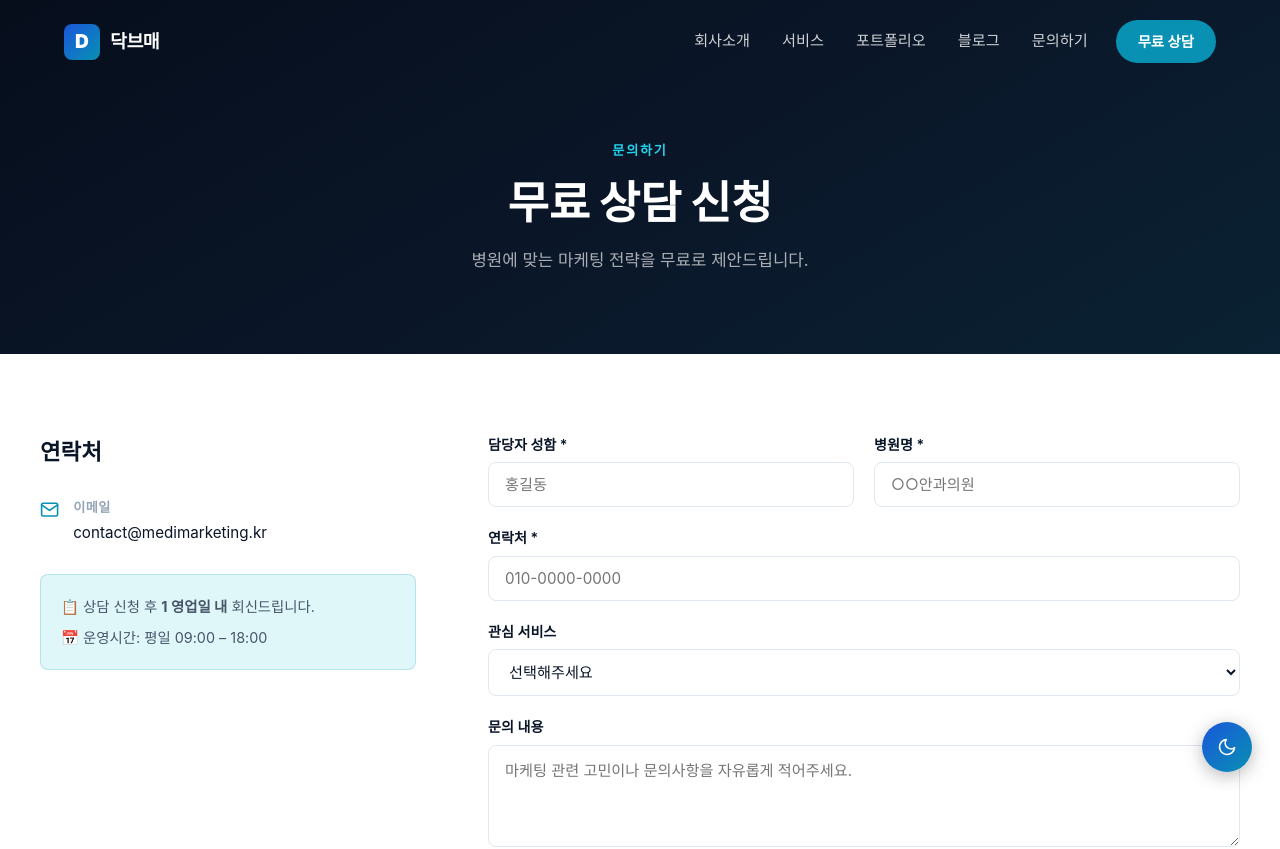
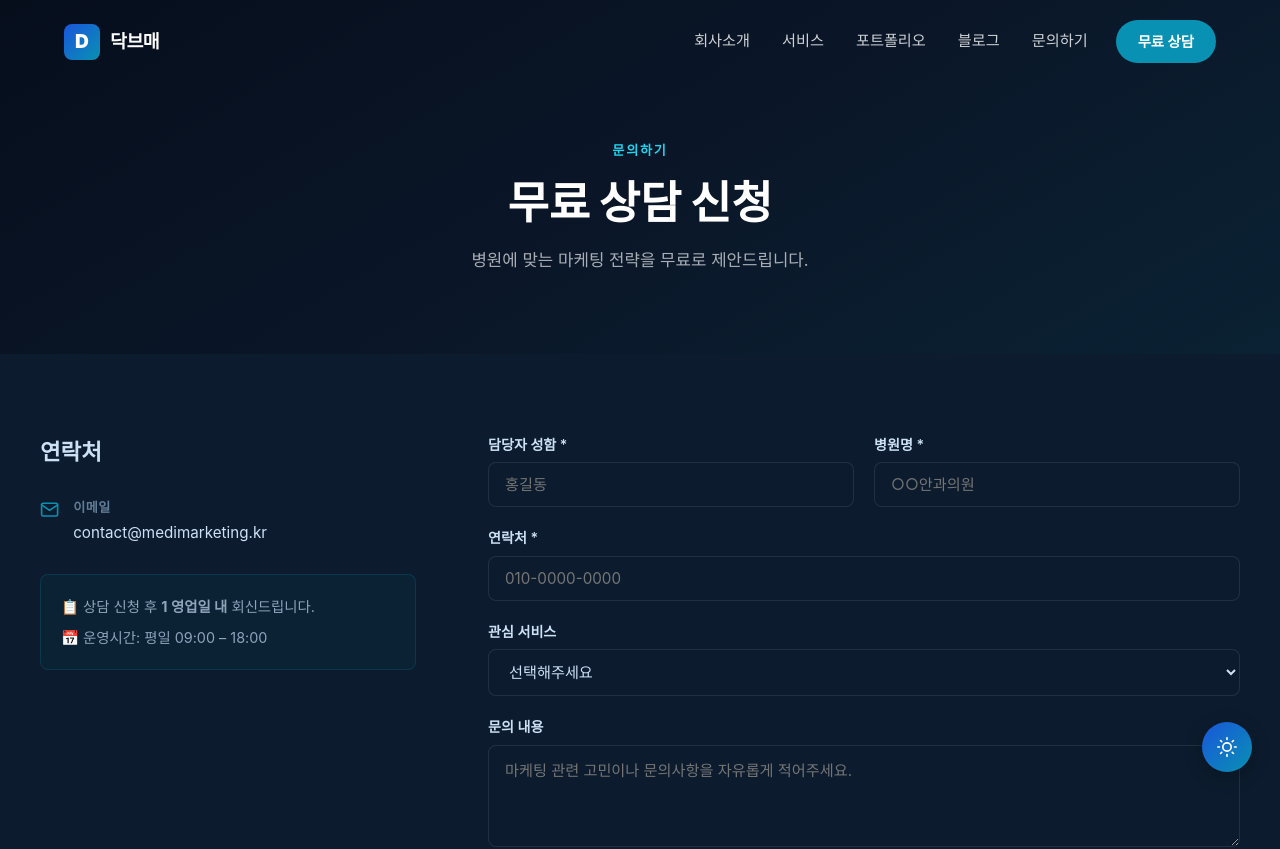
Before and after one commit to HalinaCho/rest02, a React (Create React App) app: page /#/contact in a window 1280 px wide. Shown: the top 849 px of the page. Built offline with nearby package versions, Linux system fonts and the light colour scheme.

Commit message:
@ fix: 다크모드 기본, 라이트모드 토글로 전환 (기본값 반전) @

```diff
--- a/src/App.js
+++ b/src/App.js
@@ -9,14 +9,14 @@ import Services from './pages/Services';
 import Contact from './pages/Contact';
 
 function App() {
-  const [darkMode, setDarkMode] = useState(() => {
-    return localStorage.getItem('theme') === 'dark';
+  const [lightMode, setLightMode] = useState(() => {
+    return localStorage.getItem('theme') === 'light';
   });
 
   useEffect(() => {
-    document.documentElement.setAttribute('data-theme', darkMode ? 'dark' : 'light');
-    localStorage.setItem('theme', darkMode ? 'dark' : 'light');
-  }, [darkMode]);
+    document.documentElement.setAttribute('data-theme', lightMode ? 'light' : 'dark');
+    localStorage.setItem('theme', lightMode ? 'light' : 'dark');
+  }, [lightMode]);
 
   return (
     <HashRouter>
@@ -30,7 +30,7 @@ function App() {
         </Routes>
       </main>
       <Footer />
-      <ThemeToggle darkMode={darkMode} onToggle={() => setDarkMode(d => !d)} />
+      <ThemeToggle lightMode={lightMode} onToggle={() => setLightMode(l => !l)} />
     </HashRouter>
   );
 }
--- a/src/components/ThemeToggle.js
+++ b/src/components/ThemeToggle.js
@@ -1,15 +1,15 @@
 import { FiSun, FiMoon } from 'react-icons/fi';
 import './ThemeToggle.css';
 
-function ThemeToggle({ darkMode, onToggle }) {
+function ThemeToggle({ lightMode, onToggle }) {
   return (
     <button
       className="theme-toggle"
       onClick={onToggle}
-      aria-label={darkMode ? '라이트 모드로 전환' : '다크 모드로 전환'}
-      title={darkMode ? '라이트 모드' : '다크 모드'}
+      aria-label={lightMode ? '다크 모드로 전환' : '라이트 모드로 전환'}
+      title={lightMode ? '다크 모드' : '라이트 모드'}
     >
-      {darkMode ? <FiSun /> : <FiMoon />}
+      {lightMode ? <FiMoon /> : <FiSun />}
     </button>
   );
 }
--- a/src/styles/variables.css
+++ b/src/styles/variables.css
@@ -5,7 +5,7 @@
   --royal-blue: #1a56db;
   --sky-blue: #2d7dd2;
 
-  /* accent — teal/cyan (replaces orange/yellow) */
+  /* accent — teal/cyan */
   --teal: #0891b2;
   --teal-dark: #0e6a8a;
   --cyan: #22d3ee;
@@ -15,31 +15,15 @@
   /* neutral */
   --white: #ffffff;
   --light-gray: #f1f5f9;
-  --mid-gray: #94a3b8;
   --dark-gray: #334155;
-  --text-primary: #0a1628;
-  --text-secondary: #475569;
 
   /* layout */
   --section-padding: 80px 0;
   --container-max: 1200px;
   --border-radius: 8px;
-  --shadow: 0 4px 20px rgba(10, 22, 40, 0.10);
-  --shadow-lg: 0 8px 40px rgba(10, 22, 40, 0.18);
   --transition: all 0.3s ease;
 
-  /* semantic theme tokens (light defaults) */
-  --bg-surface: #ffffff;
-  --bg-surface-alt: #f1f5f9;
-  --bg-surface-teal: #e0f7fa;
-  --color-heading: #0a1628;
-  --color-border: #e2e8f0;
-  --color-border-subtle: #e8edf5;
-  --color-input-bg: #ffffff;
-  --color-placeholder-bg: #c8d8e8;
-}
-
-[data-theme="dark"] {
+  /* semantic theme tokens — DARK defaults */
   --bg-surface: #0c1c2e;
   --bg-surface-alt: #0f2540;
   --bg-surface-teal: #0a2233;
@@ -54,3 +38,19 @@
   --shadow: 0 4px 20px rgba(0, 0, 0, 0.35);
   --shadow-lg: 0 8px 40px rgba(0, 0, 0, 0.5);
 }
+
+[data-theme="light"] {
+  --bg-surface: #ffffff;
+  --bg-surface-alt: #f1f5f9;
+  --bg-surface-teal: #e0f7fa;
+  --color-heading: #0a1628;
+  --text-primary: #0a1628;
+  --text-secondary: #475569;
+  --mid-gray: #94a3b8;
+  --color-border: #e2e8f0;
+  --color-border-subtle: #e8edf5;
+  --color-input-bg: #ffffff;
+  --color-placeholder-bg: #c8d8e8;
+  --shadow: 0 4px 20px rgba(10, 22, 40, 0.10);
+  --shadow-lg: 0 8px 40px rgba(10, 22, 40, 0.18);
+}
```
